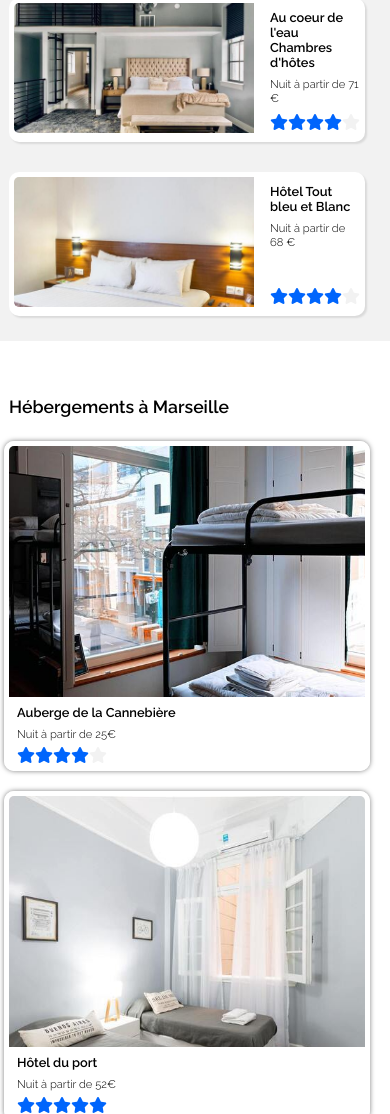
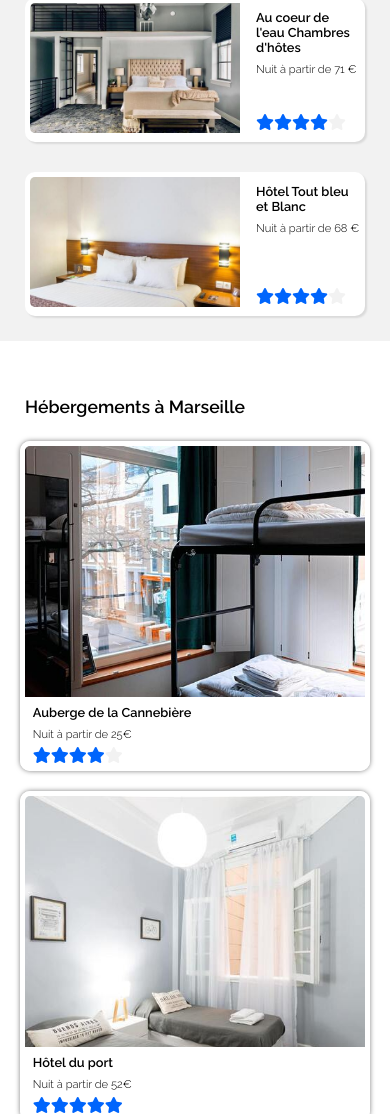
Before and after one commit to brunoribier/brunoribier_2_21032021, a plain HTML site: page index.html in a window 390 px wide. Shown: the part 886-2000 px from the top of the page. Drawn offline with Linux system fonts and the light colour scheme.

Commit message:
bug mobile taille img_heb2 fixed

```diff
--- a/style.css
+++ b/style.css
@@ -757,6 +757,11 @@ Les très petits écrans (< 768 px : pour les écrans dont la largeur est compri
         height: 20em;
     }
 
+    .img_heb2
+    {
+        min-width: 210px;
+    }
+
     .bloc3_2_2
     {
         flex-direction: column;
```
